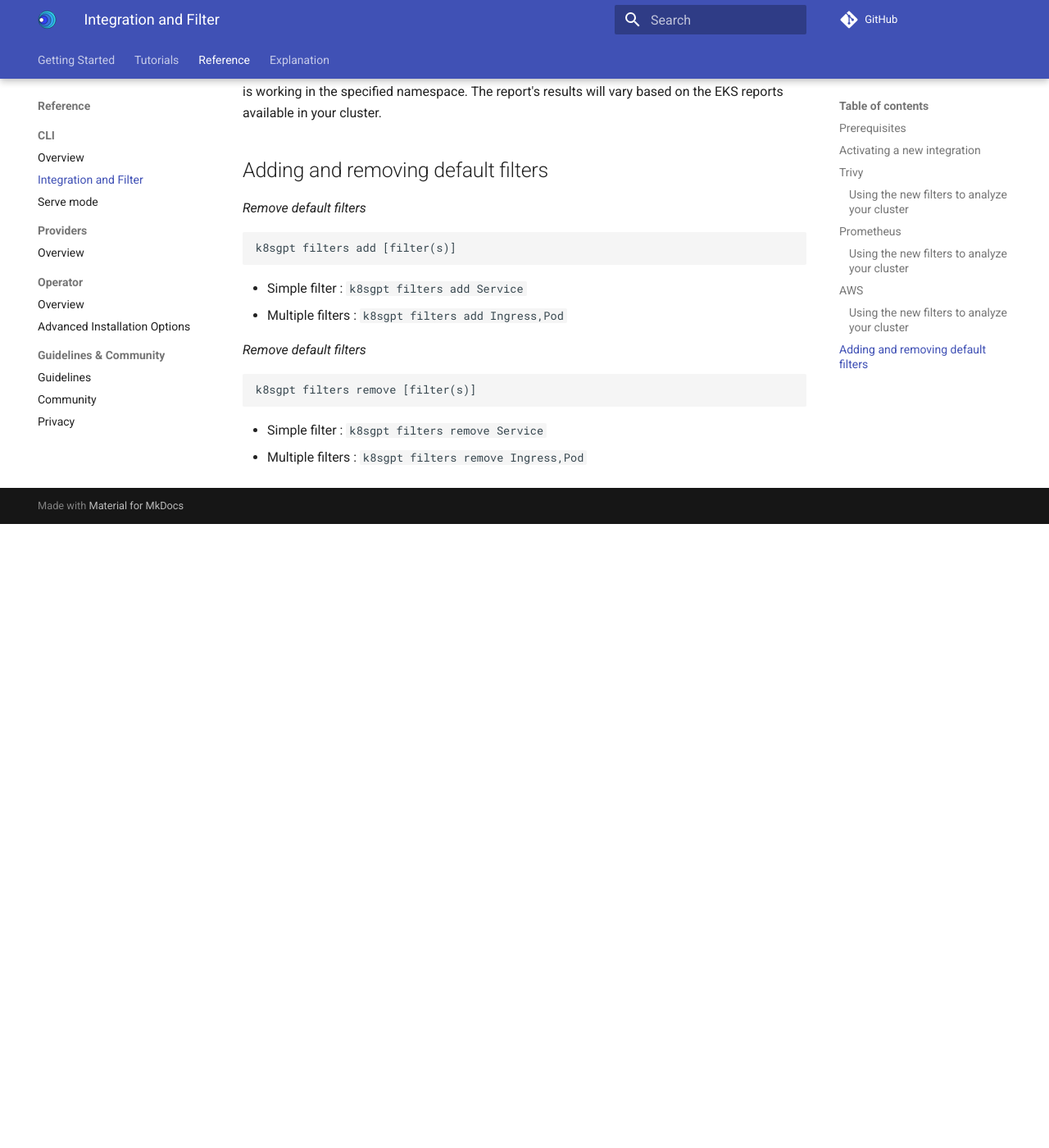
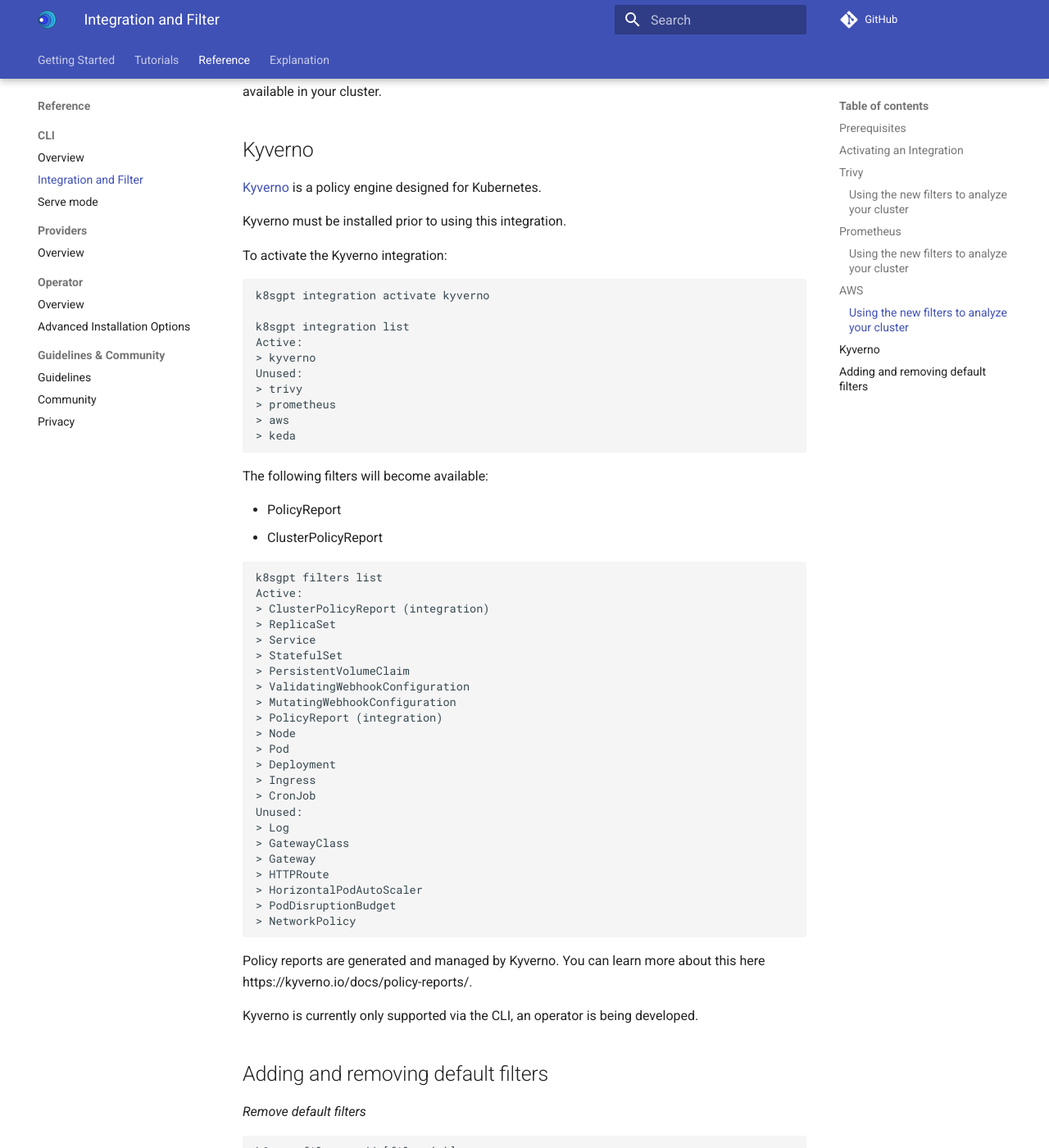
Before and after one commit to k8sgpt-ai/docs, an MkDocs documentation site: the page built from docs/reference/cli/filters.md, in a window 1280 px wide and 1400 px high, scrolled down 5989 px. Shown: the whole window at 82% size. Built offline with MkDocs 1.6.1 and Material for MkDocs 9.7.7, drawn with Linux system fonts in a browser that asks for light colours; comment, search, counter and statistics services are not loaded; before the commit the page ends 6628 px from its top, so only the background shows below that; some of the changed text lies outside the part shown.

Commit message:
initial kyverno documentation
Signed-off-by: Ronald Petty <ronald.petty@rx-m.com>

````diff
--- a/docs/reference/cli/filters.md
+++ b/docs/reference/cli/filters.md
@@ -5,22 +5,19 @@ K8sGPT offers integration with other tools. Once an integration is added to K8sG
 * Filters are a way of selecting which resources you wish to be part of your default analysis.
 * Integrations are a way to add resources to the filter list.
 
-
-The first integration that has been added is Trivy.
-[Trivy](https://github.com/aquasecurity/trivy) is an open source, cloud native security scanner, maintained by Aqua Security.
-
-K8sGPT also supports a [Prometheus](https://prometheus.io) integration. Prometheus is an open source monitoring solution.
-
 Use the following command to access all K8sGPT CLI options related to integrations:
 ```bash
 k8sgpt integrations
 ```
 
+
 ## Prerequisites
+
 For using the K8sGPT integrations please ensure that you have the latest version of the [K8sGPT CLI](https://docs.k8sgpt.ai/getting-started/installation/) installed.
 Also, please make sure that you are connected to a Kubernetes cluster.
 
-## Activating a new integration
+
+## Activating an Integration
 
 **Prerequisites**
 
@@ -33,7 +30,11 @@ k8sgpt integrations list
 
 This will provide you with a list of available integrations.
 
+
 ## Trivy
+
+The first integration that has been added is Trivy.
+[Trivy](https://github.com/aquasecurity/trivy) is an open source, cloud native security scanner, maintained by Aqua Security.
 
 Activate the Trivy integration:
 ```bash
@@ -95,6 +96,8 @@ This command will analyze your cluster Vulnerabilities through K8sGPT. Depending
 ```
 
 ## Prometheus
+
+K8sGPT supports a [Prometheus](https://prometheus.io) integration. Prometheus is an open source monitoring solution.
 
 The Prometheus integration does not deploy resources in your cluster. Instead,
 it detects a running Prometheus stack in the provided namespace using the
@@ -264,6 +267,63 @@ k8sgpt analyze --filter EKS
 
 This command analyzes your cluster's EKS resources using K8sGPT. Make sure your EKS cluster is working in the specified namespace. The report's results will vary based on the EKS reports available in your cluster.
 
+
+## Kyverno
+
+[Kyverno](https://kyverno.io/) is a policy engine designed for Kubernetes.
+
+Kyverno must be installed prior to using this integration.
+
+To activate the Kyverno integration:
+```
+k8sgpt integration activate kyverno
+
+k8sgpt integration list
+Active:
+> kyverno
+Unused:
+> trivy
+> prometheus
+> aws
+> keda
+```
+
+The following filters will become available:
+
+* PolicyReport
+* ClusterPolicyReport
+
+```
+k8sgpt filters list
+Active:
+> ClusterPolicyReport (integration)
+> ReplicaSet
+> Service
+> StatefulSet
+> PersistentVolumeClaim
+> ValidatingWebhookConfiguration
+> MutatingWebhookConfiguration
+> PolicyReport (integration)
+> Node
+> Pod
+> Deployment
+> Ingress
+> CronJob
+Unused:
+> Log
+> GatewayClass
+> Gateway
+> HTTPRoute
+> HorizontalPodAutoScaler
+> PodDisruptionBudget
+> NetworkPolicy
+```
+
+Policy reports are generated and managed by Kyverno. You can learn more about this here https://kyverno.io/docs/policy-reports/.
+
+Kyverno is currently only supported via the CLI, an operator is being developed.
+
+
 ## Adding and removing default filters
 
 _Remove default filters_
@@ -272,7 +332,7 @@ _Remove default filters_
 k8sgpt filters add [filter(s)]
 ```
 
-- Simple filter : `k8sgpt filters add Service`
+- Single filter : `k8sgpt filters add Service`
 - Multiple filters : `k8sgpt filters add Ingress,Pod`
 
 
````
